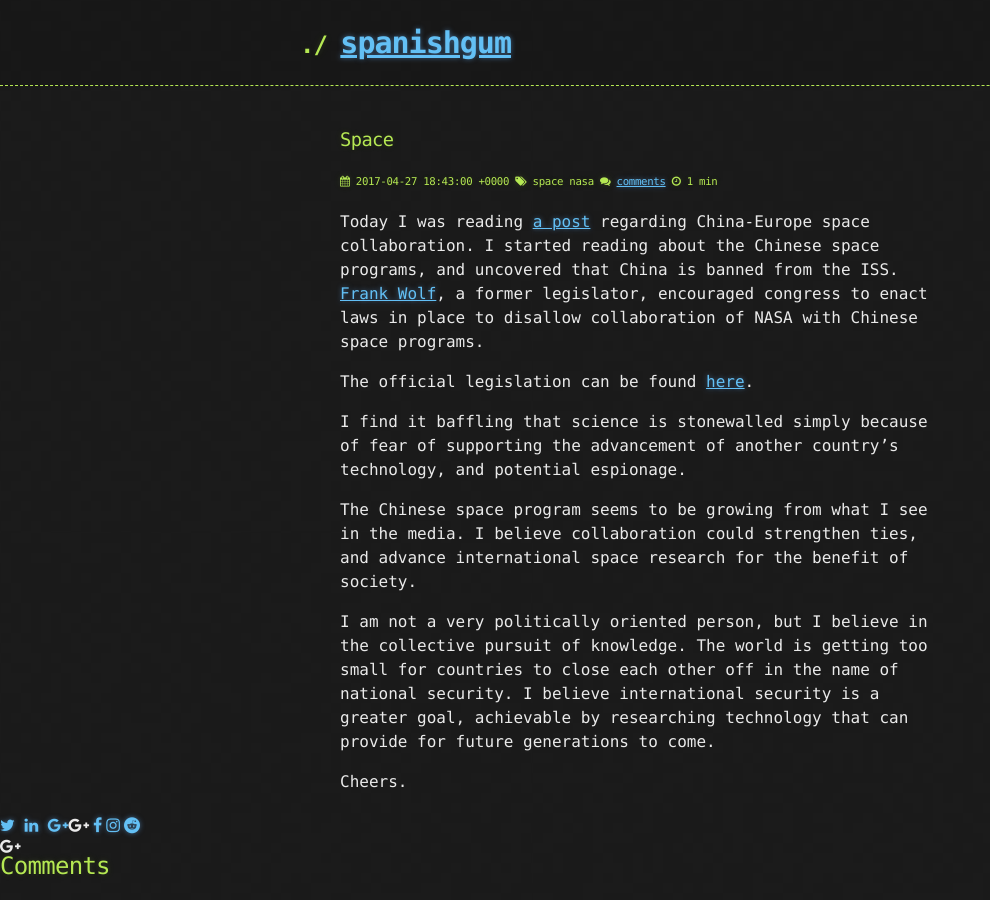
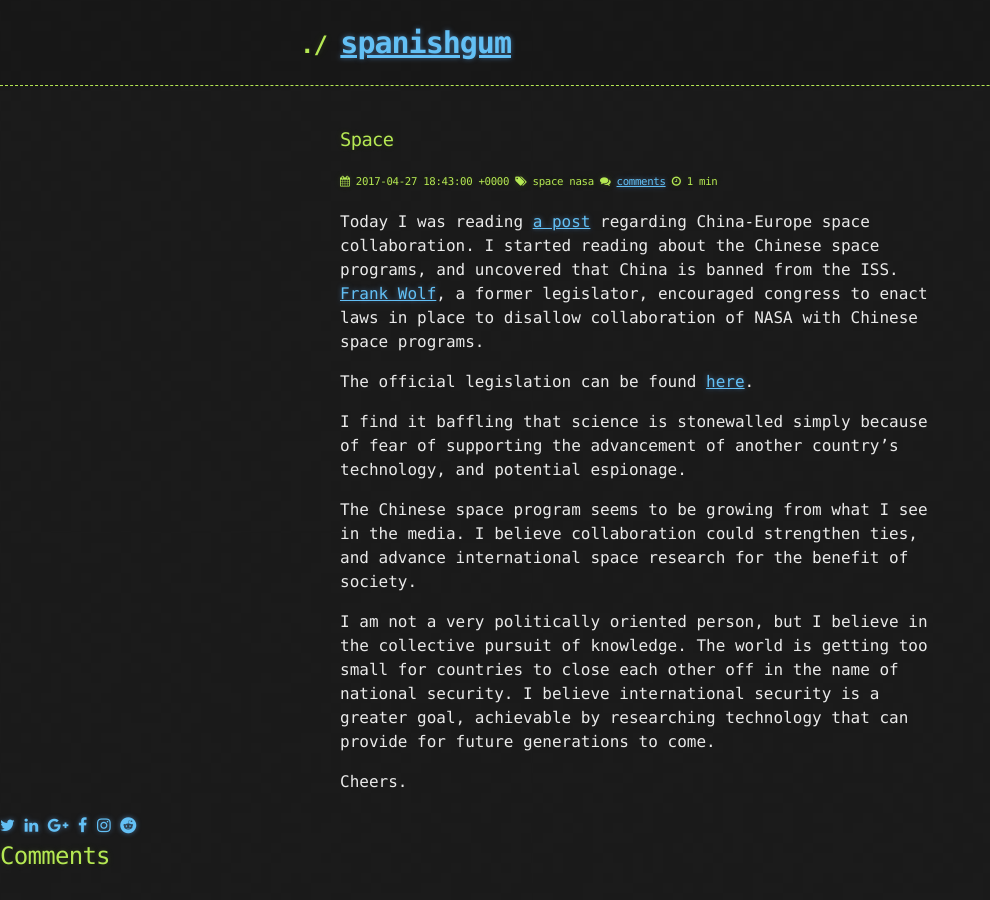
Before and after one commit to spanishgum/spanishgum.github.io, a Jekyll site: the page built from _posts/2017-04-27-space.md, in a window 1280 px wide. Shown: the whole page, without its empty margins (0-990 px from the left). Built offline with Jekyll 4.4.1, drawn with Linux system fonts in a browser that asks for light colours; nearby versions of some CDN libraries; comment, search, counter and statistics services are not loaded.

Commit message:
Accidentally removed an extra closing tag in social. Fixed

```diff
--- a/_includes/social.html
+++ b/_includes/social.html
@@ -6,7 +6,7 @@
         <a href="https://linkedin.com/in/{{ site.linkedin }}"><i class="fa fa-linkedin"></i></a>
     {% endif %}
     {% if site.google %}
-        <a href="https://plus.google.com/{{ site.google }}"><i class="fa fa-google-plus"></a>
+        <a href="https://plus.google.com/{{ site.google }}"><i class="fa fa-google-plus"></i></a>
     {% endif %}
     {% if site.facebook %}
         <a href="https://www.facebook.com/{{ site.facebook }}"><i class="fa fa-facebook"></i></a>
```
